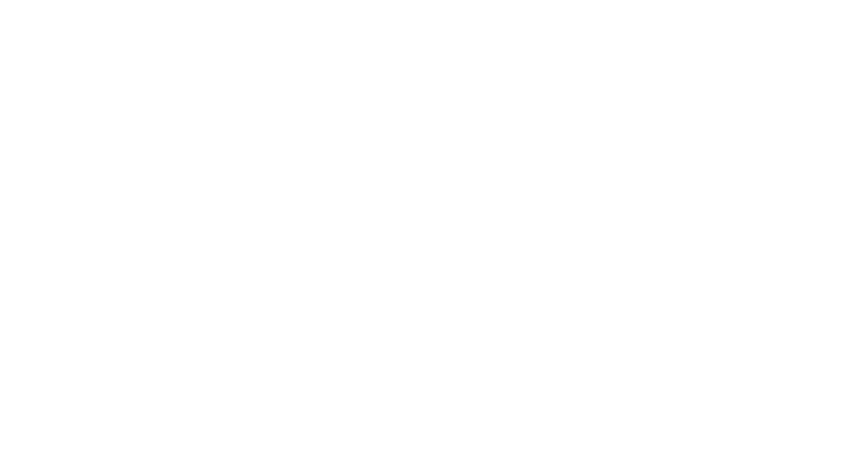
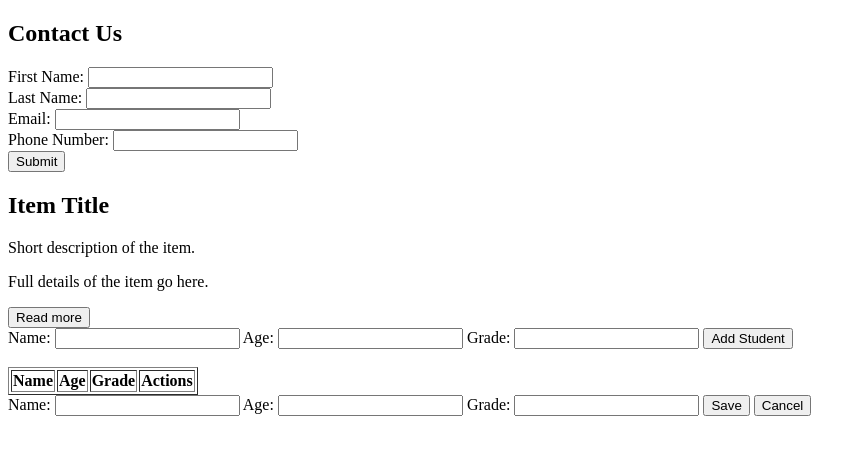
Before and after one commit to muhammadhadi2003/events, a plain HTML site: page index.html in a window 1280 px wide. Shown: the whole page, without its empty margins (0-866 px from the left). Drawn offline with Linux system fonts and the light colour scheme.

Commit message:
Update index.html

```diff
--- a/index.html
+++ b/index.html
@@ -8,7 +8,7 @@
 </head>
 <body>
     <!-- Task 1) -->
-        <!-- <div class="contact-form">
+         <div class="contact-form">
         <form action="#" method="get">
             <h2>Contact Us</h2>
             <div class="form-group">
@@ -30,21 +30,21 @@
             <button type="submit" onclick="submitForm()">Submit</button>
             <div id="formData"></div>
         </form>
-    <div id="formData"></div> -->
+    <div id="formData"></div>
 
     <!-- Task 2) -->
 
-    <!-- <div class="item">
+    <div class="item">
         <h2>Item Title</h2>
         <p>Short description of the item.</p>
         <div id="details">
             <p>Full details of the item go here.</p>
         </div>
         <button onclick="extend('details')">Read more</button>
-    </div>-->
+    </div>
 
     <!-- Task 3) -->
-    <!-- <form id="studentForm">
+     <form id="studentForm">
     <label for="name">Name:</label>
     <input type="text" id="name" name="name" required>
 
@@ -82,7 +82,7 @@
 
     <button type="button" onclick="saveEdit()">Save</button>
     <button type="button" onclick="cancelEdit()">Cancel</button>
-</form> -->
+</form>
 
 <script src="script.js"></script>
 </body>
```
